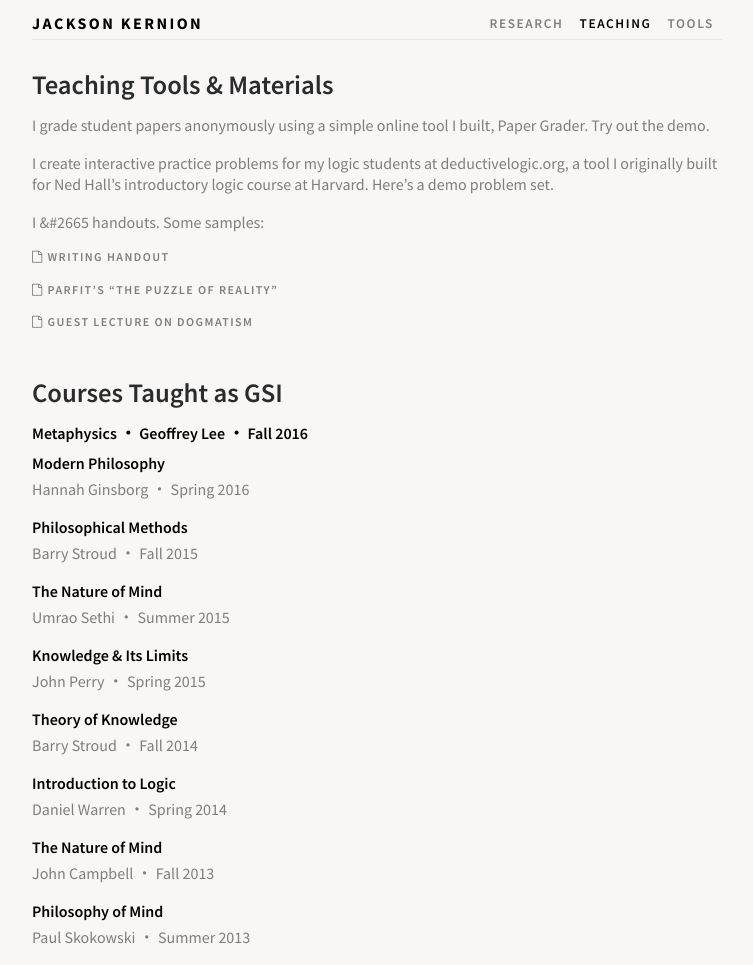
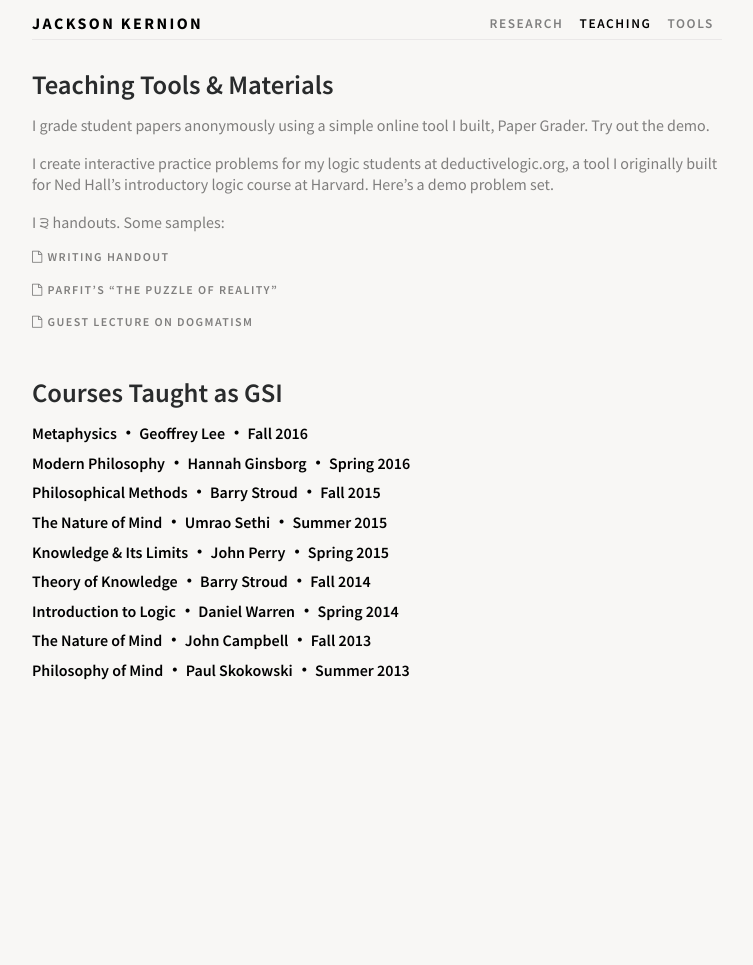
Before and after one commit to jacksonkernion/jacksonkernion.github.io, a Jekyll site: the page built from teaching.md, in a window 1280 px wide. Shown: the whole page, without its empty margins (263-1016 px from the left). Built offline with Jekyll 4.4.1, drawn with Linux system fonts in a browser that asks for light colours; nearby versions of some CDN libraries; our own code applies the rules of GitHub Pages for plain Markdown files; after the commit the page ends 900 px from its top, so only the background shows below that.

Commit message:
More design fixes/updates

```diff
--- a/teaching.md
+++ b/teaching.md
@@ -8,7 +8,7 @@ I grade student papers anonymously using a simple online tool I built, [Paper Gr
 
 I create interactive practice problems for my logic students at [deductivelogic.org](http://deductivelogic.org), a tool I originally built for Ned Hall's introductory logic course at Harvard. Here's [a demo problem set](http://deductivelogic.org/psets/demo).
 
-I &#2665 handouts. Some samples:
+I &#2665; handouts. Some samples:
 
 {: .little-links }
 [<i class="fa fa-file-o" aria-hidden="true"></i> Writing Handout](assets/Kernion - Writing Handout.pdf)
@@ -26,41 +26,26 @@ I &#2665 handouts. Some samples:
 Metaphysics <span class="subtitle">・ Geoffrey Lee ・ Fall 2016</span>
 
 {: .item-title}
-Modern Philosophy
-{: .item-description }
-Hannah Ginsborg ・ Spring 2016
+Modern Philosophy <span class="subtitle">・ Hannah Ginsborg ・ Spring 2016</span>
 
 {: .item-title}
-Philosophical Methods
-{: .item-description }
-Barry Stroud ・  Fall 2015
+Philosophical Methods <span class="subtitle">・ Barry Stroud ・  Fall 2015</span>
+
 
 {: .item-title}
-The Nature of Mind
-{: .item-description }
-Umrao Sethi ・ Summer 2015
+The Nature of Mind <span class="subtitle">・ Umrao Sethi ・ Summer 2015</span>
 
 {: .item-title}
-Knowledge & Its Limits
-{: .item-description }
-John Perry ・ Spring 2015
+Knowledge & Its Limits <span class="subtitle">・ John Perry ・ Spring 2015</span>
 
 {: .item-title}
-Theory of Knowledge
-{: .item-description }
-Barry Stroud ・ Fall 2014
+Theory of Knowledge <span class="subtitle">・ Barry Stroud ・ Fall 2014</span>
 
 {: .item-title}
-Introduction to Logic
-{: .item-description }
-Daniel Warren ・ Spring 2014
+Introduction to Logic <span class="subtitle">・ Daniel Warren ・ Spring 2014</span>
 
 {: .item-title}
-The Nature of Mind
-{: .item-description }
-John Campbell ・ Fall 2013
+The Nature of Mind <span class="subtitle">・ John Campbell ・ Fall 2013</span>
 
 {: .item-title}
-Philosophy of Mind
-{: .item-description }
-Paul Skokowski ・ Summer 2013
+Philosophy of Mind <span class="subtitle">・ Paul Skokowski ・ Summer 2013</span>
```
Also changed, not shown: tools.md (+2 -2 lines).
